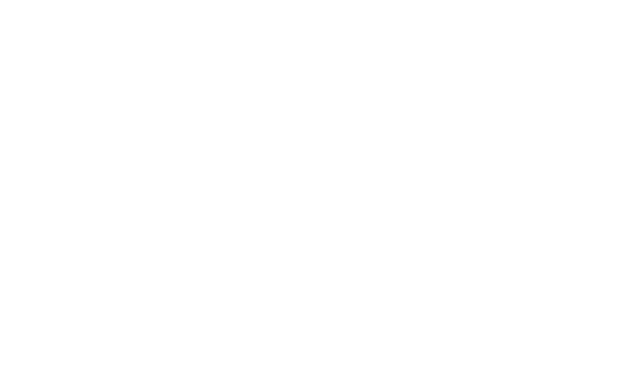
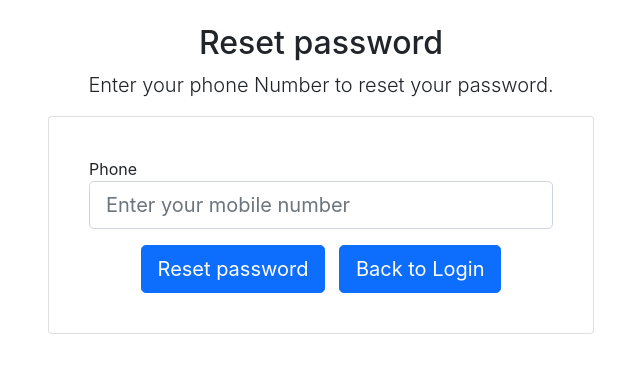
Before and after one commit to b-moulidhar/InstaProto, a React (Create React App) app in the folder protoInsta/: page /forgot in a window 1280 px wide. Before the commit this address had no page. Shown: the top 370 px of the page, without its empty margins (319-959 px from the left). Built offline with nearby package versions, Linux system fonts and the light colour scheme.

Commit message:
added image preview and forgot password form

```diff
--- a/protoInsta/src/App.js
+++ b/protoInsta/src/App.js
@@ -6,6 +6,7 @@ import Login from './components/login.comp';
 import Register from './components/register.comp';
 import UserUploads from './components/userUpload.comp';
 import UploadComp from './components/upload.comp';
+import ForgetPass from './components/forgot.comp';
 
 function App() {
   return<>
@@ -22,6 +23,7 @@ function App() {
             <Routes>
                 <Route path="" element={<Login/>}/>
                 <Route path="register" element={<Register/>}/>
+                <Route path="forgot" element={<ForgetPass/>}/>
                 <Route path="profilepage" element={<ViewComp/>}/>
                 <Route path="profilepage/uploads" element={<UserUploads/>}/>
                 <Route path="profilepage/userImages" element={<UploadComp/>}/>
--- /dev/null
+++ b/protoInsta/src/components/forgot.comp.jsx
@@ -0,0 +1,39 @@
+function ForgetPass(){
+
+    return(
+        <div class="container h-100">
+    		<div class="row h-100">
+				<div class="col-sm-10 col-md-8 col-lg-6 mx-auto d-table h-100">
+					<div class="d-table-cell align-middle">
+
+						<div class="text-center mt-4">
+							<h1 class="h2">Reset password</h1>
+							<p class="lead">
+								Enter your phone Number to reset your password.
+							</p>
+						</div>
+
+						<div class="card">
+							<div class="card-body">
+								<div class="m-sm-4">
+									<form>
+										<div class="form-group">
+											<label>Phone</label>
+											<input class="form-control form-control-lg" type="text" name="phNum" placeholder="Enter your mobile number"/>
+										</div>
+										<div class="text-center mt-3">
+											<button type="submit" class="btn btn-lg btn-primary">Reset password</button>&nbsp; &nbsp;
+											<a href="/" class="btn btn-lg btn-primary">Back to Login</a>
+										</div>
+									</form>
+								</div>
+							</div>
+						</div>
+
+					</div>
+				</div>
+			</div>
+		</div>
+    )
+}
+export default ForgetPass;
--- a/protoInsta/src/components/header.comp.jsx
+++ b/protoInsta/src/components/header.comp.jsx
@@ -1,10 +1,15 @@
 import { NavLink } from "react-router-dom";
 function HeaderComp(){
+
+    function logout(){
+        localStorage.clear();
+        window.location = "/"
+    }
     return(
         <>
         <nav className="navbar navbar-expand-lg bg-body-tertiary">
             <div className="container-fluid">
-                <a className="navbar-brand" href="/profilepage">Navbar</a>
+                <a className="navbar-brand" href="/profilepage">Home</a>
                 <button className="navbar-toggler" type="button" data-bs-toggle="collapse" data-bs-target="#navbarSupportedContent" aria-controls="navbarSupportedContent" aria-expanded="false" aria-label="Toggle navigation">
                 <span className="navbar-toggler-icon" />
                 </button>
@@ -17,7 +22,7 @@ function HeaderComp(){
                     <NavLink end  to="/profilepage/userImages"><button className="btn primary">upload a image</button></NavLink>
                     </li>
                     <li className="nav-item dropdown">
-                    <button className="nav-link dropdown-toggle" role="button" data-bs-toggle="dropdown" aria-expanded="false">
+                    <button className="nav-link dropdown-toggle" role="button" data-bs-toggle="dropdown" aria-expanded="true">
                         Dropdown
                     </button>
                     <ul className="dropdown-menu">
@@ -33,8 +38,8 @@ function HeaderComp(){
                 </ul>
                 <form className="d-flex" role="search">
                     <input className="form-control me-2" type="search" placeholder="Search" aria-label="Search" />
-                    <button className="btn btn-outline-success"><i class="bi bi-emoji-laughing"></i></button>
                 </form>
+                    <button className="btn btn-outline-success" onClick={logout}>logout</button>
                 </div>
             </div>
         </nav>
--- a/protoInsta/src/components/login.comp.jsx
+++ b/protoInsta/src/components/login.comp.jsx
@@ -69,7 +69,7 @@ const [credentials, setCredentials] = useState({email:'', pswd:''});
                         <div className="pt-1 mb-4">
                             <button className="btn btn-dark btn-lg btn-block" type="button" onClick={login}>Login</button>
                         </div>
-                        <a className="small text-muted" href="#!">Forgot password?</a>
+                        <a className="small text-muted" href="forgot">Forgot password?</a>
                         <p className="mb-5 pb-lg-2" style={{color: '#393f81'}}>Don't have an account? <a href="register" style={{color: '#393f81'}}>Register here</a></p>
                         <a href="#!" className="small text-muted">Terms of use.</a>
                         <a href="#!" className="small text-muted">Privacy policy</a>
--- a/protoInsta/src/components/upload.comp.jsx
+++ b/protoInsta/src/components/upload.comp.jsx
@@ -4,10 +4,16 @@ import HeaderComp from "./header.comp";
 
 const UploadComp = () => {
   const [file, setFile] = useState(null);
-  const[data,SetData] = useState()
+  const [previewUrl, setPreviewUrl] = useState(null);
 
   function inputHandler(evt) {
+    const selectedFile = evt.target.files[0];
     setFile(evt.target.files[0]);
+    const reader = new FileReader();
+    reader.onloadend = () => {
+      setPreviewUrl(reader.result);
+    };
+    reader.readAsDataURL(selectedFile);
   }
 
   function sendImage(e) {
@@ -49,14 +55,24 @@ const UploadComp = () => {
 
   return (
     <>
+    <div className="container">
     <HeaderComp/>
       <form onSubmit={sendImage}>
         <label htmlFor="file">Select a file:</label>
         <br />
         <input type="file" name="file" id="file" onChange={inputHandler} />
         <br />
+        {previewUrl && (
+          <img
+            src={previewUrl}
+            alt="Preview"
+            style={{ width: "150px", height: "150px" }}
+          />
+        )}
+        <br />
         <button type="submit">Upload File</button>
       </form>
+    </div>
     </>
   );
 };
--- a/protoInsta/src/components/userUpload.comp.jsx
+++ b/protoInsta/src/components/userUpload.comp.jsx
@@ -79,6 +79,7 @@ const UserUploads = () => {
       {loading ? (
         <p>Loading...</p>
       ) : (
+        heroes.length==0 ? <h2>No Images uploaded by you</h2>:
         heroes.map((hero, index) => (
           <div key={index} className="items">
             {/* Render the individual properties of the hero object */}
--- a/protoInsta/src/components/viewImages.comp.jsx
+++ b/protoInsta/src/components/viewImages.comp.jsx
@@ -32,12 +32,14 @@ const ViewComp = () => {
       setLoading(false);
     })
     .catch((err)=>{
-      alert(err, "please login again")
+      alert(err, "please login again");
+      window.location = "/"
     })
 
     })
     .catch((err)=>{
       alert(err, "please login again")
+      window.location = "/"
     })
   };
   useEffect(() => {
```
